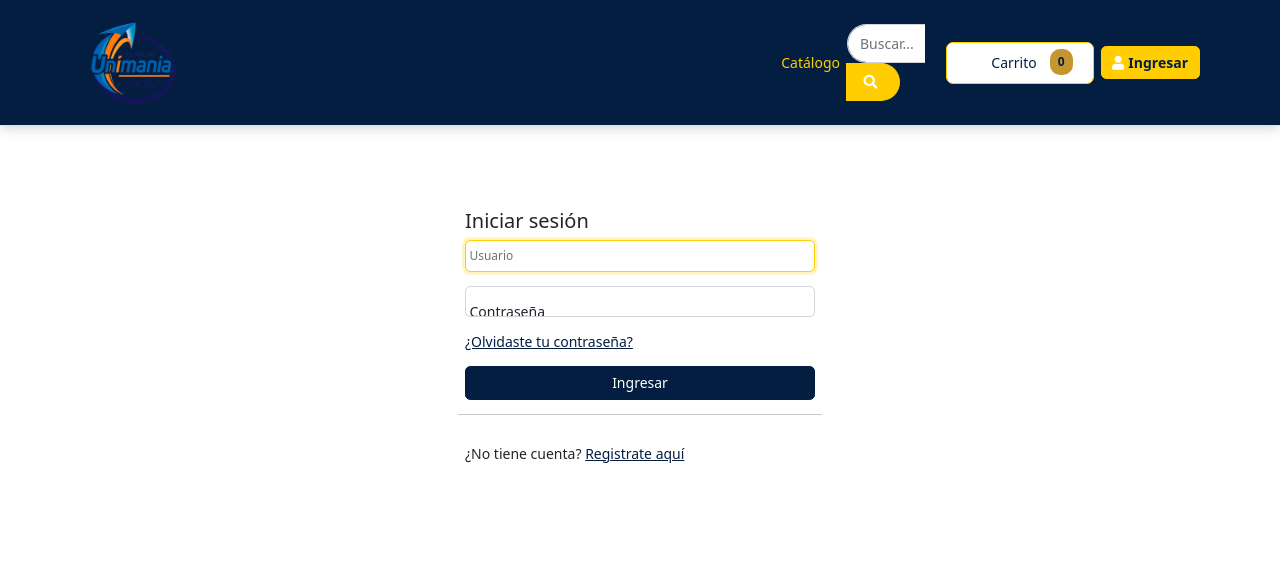
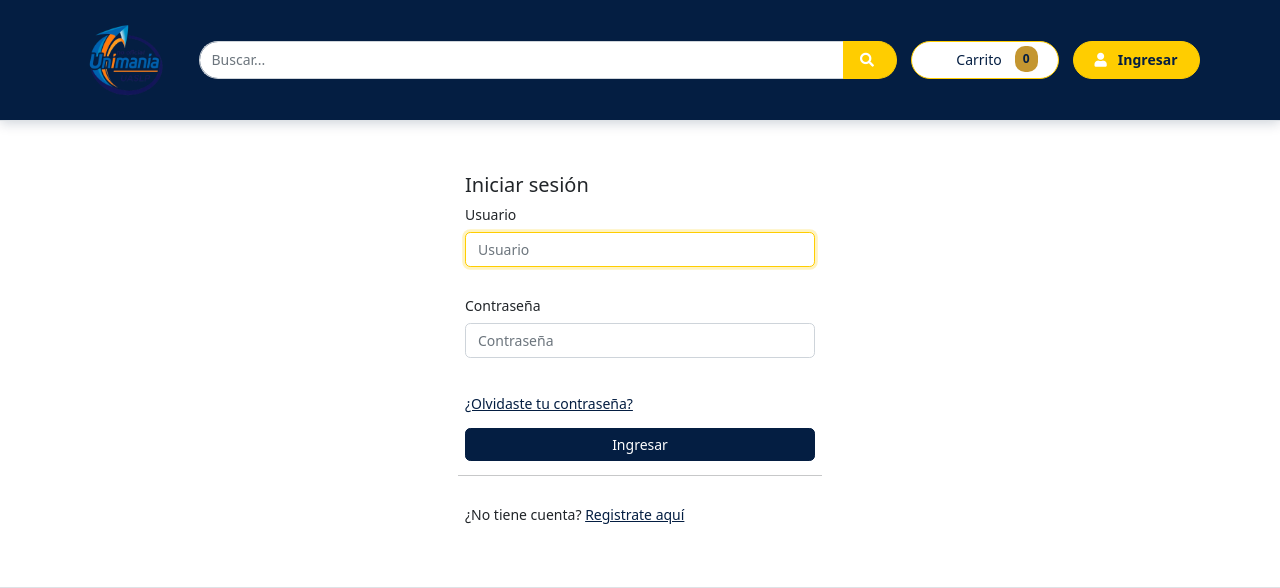
Before and after one commit to enriqueleyva/tienda, a PHP site: page /tienda/login.php in a window 1280 px wide. Shown: the top 588 px of the page. Run offline with PHP 8.4, Linux system fonts and the light colour scheme; data that the repository does not hold is empty.

Commit message:
Refactor navbar and login form styles; improve layout and accessibility

```diff
--- a/css/unimania-theme.css
+++ b/css/unimania-theme.css
@@ -33,7 +33,17 @@ a:focus {
     background-color: var(--unimania-navy) !important;
     border-bottom: 4px solid var(--unimania-gold);
     box-shadow: 0 2px 12px rgba(4, 30, 66, 0.2);
+    padding-block: 0.5rem;
+    /* CAMBIO 1: Damos una altura mínima a la BARRA AZUL */
+    min-height: 120px; /* <-- ¡AJUSTA ESTE VALOR A TU GUSTO! */
 }
+
+/* CAMBIO 2: Devolvemos el LOGO a un tamaño razonable */
+.navbar-unimania .logo-unimania {
+    height: 90px; /* <-- Logo más pequeño que la barra */
+    width: auto; /* Mantiene la proporción */
+}
+
 
 .navbar-unimania .navbar-brand,
 .navbar-unimania .nav-link,
@@ -60,13 +70,14 @@ a:focus {
 }
 
 .navbar-unimania .navbar-nav {
-    margin-right: 3rem;
+    margin-right: 1.5rem;
 }
 
+
 .navbar-unimania .navbar-search-form {
-    flex: 1 1 320px;
-    max-width: 480px;
-    margin-right: 1.5rem;
+    max-width: 800px;
+    width: 100%;
+    margin-right: 0;
 }
 
 .navbar-unimania .navbar-search-form .input-group {
@@ -111,18 +122,82 @@ a:focus {
     color: currentColor;
 }
 
+.navbar-unimania .navbar-actions {
+    align-items: stretch;
+    gap: 1.25rem;
+}
+
+
+.navbar-unimania .navbar-actions > * {
+    align-self: stretch;
+}
+
+.navbar-unimania .navbar-cart-btn,
+.navbar-unimania a.navbar-login,
+.navbar-unimania .navbar-login > .btn {
+    display: inline-flex;
+    align-items: center;
+    justify-content: center;
+    gap: 0.5rem;
+    padding-inline: 1.5rem;
+    padding-block: 0;
+    min-height: 2.75rem;
+    border-radius: 999px;
+    font-size: 1rem;
+    line-height: 1;
+}
+
+.navbar-unimania .navbar-login.dropdown {
+    display: inline-flex;
+}
+
+.navbar-unimania .navbar-login.dropdown > .btn {
+    height: 100%;
+}
+
+.navbar-unimania .navbar-cart-btn .fas,
+.navbar-unimania a.navbar-login .fas,
+.navbar-unimania .navbar-login > .btn .fas {
+    font-size: 1rem;
+}
+
+.navbar-unimania .navbar-cart-btn span.badge {
+    margin-left: 0.35rem;
+}
+
+/* --- MEDIA QUERIES --- */
 @media (max-width: 991.98px) {
     .navbar-unimania .navbar-nav {
         margin-right: 0;
         margin-bottom: 1rem;
     }
 
+    .navbar-unimania .navbar-actions {
+        gap: 1rem;
+        width: 100%;
+        justify-content: center;
+    }
+
     .navbar-unimania .navbar-search-form {
-        flex: 1 1 auto;
+        flex: 1 1 100%;
+        margin: 0;
         max-width: none;
-        margin: 0 0 1rem 0;
+        margin-bottom: 1rem;
     }
 }
+
+@media (min-width: 992px) {
+    .navbar-unimania .navbar-actions {
+        flex-wrap: nowrap;
+    }
+
+    .navbar-unimania .navbar-cart-btn,
+    .navbar-unimania .navbar-login {
+        flex-shrink: 0;
+    }
+}
+/* --- FIN MEDIA QUERIES --- */
+
 
 .footer-unimania {
     background-color: var(--unimania-navy) !important;
--- a/login.php
+++ b/login.php
@@ -56,13 +56,13 @@ if (!empty($_POST)) {
 
             <input type="hidden" name="proceso" value="<?php echo $proceso; ?>">
 
-            <div class="form-floating">
+            <div class="mb-3">
+                <label class="form-label" for="usuario">Usuario</label>
                 <input class="form-control" type="text" id="usuario" name="usuario" placeholder="Usuario" required autofocus>
-                <label for="usuario">Usuario</label>
             </div>
-            <div class="form-floating">
+            <div class="mb-4">
+                <label class="form-label" for="password">Contraseña</label>
                 <input class="form-control" type="password" id="password" name="password" placeholder="Contraseña" required>
-                <label for="password">Contraseña</label>
             </div>
 
             <div class="col-12">
@@ -78,7 +78,6 @@ if (!empty($_POST)) {
                 ¿No tiene cuenta? <a href="registro.php">Registrate aquí</a>
             </div>
         </form>
-        </div>
     </main>
 
     <?php include 'footer.php'; ?>
--- a/menu.php
+++ b/menu.php
@@ -1,11 +1,7 @@
-<!-- Menu de navegación -->
-<header>
-
 <link rel="icon" type="image/png" href="favicon.png">
     <link href="css/all.min.css" rel="stylesheet">
     <link href="css/estilos.css" rel="stylesheet">
     <link href="css/styles.css" rel="stylesheet"/>
-    <!-- Nuevos archivos CSS organizados -->
     <link href="css/layout.css" rel="stylesheet">
     <link href="css/carousel.css" rel="stylesheet">
     <link href="css/custom-buttons.css" rel="stylesheet">
@@ -13,24 +9,19 @@
     <link href="css/unimania-theme.css" rel="stylesheet">
 
 <nav class="navbar navbar-expand-lg navbar-dark border-bottom navbar-unimania">
-        <div class="container my-1" >
+        <div class="container my-1 align-items-center" >
 
-            <a href="index.php">
-                <img src="images/unimania_logo_sf.png" alt="UNIMANIA" style="width:15%">
+            <a href="index.php" class="navbar-brand">
+                <img src="images/unimania_logo_sf.png" alt="UNIMANIA" class="logo-unimania">
             </a>
 
             <button class="navbar-toggler" type="button" data-bs-toggle="collapse" data-bs-target="#navBarTop" aria-controls="navBarTop" aria-expanded="false">
                 <span class="navbar-toggler-icon"></span>
             </button>
 
-            <div class="collapse navbar-collapse" id="navBarTop">
-                <ul class="navbar-nav me-auto mb-2 mb-lg-0">
-                    <li class="nav-item">
-                        <a class="nav-link active" href="index.php">Catálogo</a>
-                    </li>
-                </ul>
+            <div class="collapse navbar-collapse justify-content-lg-between" id="navBarTop">
 
-                <form method="get" action="index.php" autocomplete="off" class="navbar-search-form">
+                <form method="get" action="index.php" autocomplete="off" class="navbar-search-form mx-lg-3 flex-grow-1">
                     <div class="input-group">
                         <input type="text" name="q" class="form-control" placeholder="Buscar..." aria-describedby="icon-buscar">
                         <button class="btn btn-search" type="submit" id="icon-buscar">
@@ -39,11 +30,12 @@
                     </div>
                 </form>
 
-                <a href="checkout.php" class="btn btn-light btn-outline-primary me-2 btn-lg">
+                <div class="navbar-actions d-flex align-items-center gap-3 flex-shrink-0">
+                    <a href="checkout.php" class="btn btn-light btn-outline-primary btn-lg navbar-cart-btn">
                         <i class="fas fa-shopping-cart"></i>Carrito <span id="num_cart" class="badge bg-secondary"> <?php echo $num_cart; ?> </span>
                     </a>
                      <?php if (isset($_SESSION['user_id'])) { ?>
-                    <div class="dropdown">
+                        <div class="dropdown navbar-login">
                             <button class="btn btn-success dropdown-toggle" type="button" id="btn_session" data-bs-toggle="dropdown" aria-expanded="false">
                                 <i class="fas fa-user"></i> &nbsp; <?php echo $_SESSION['user_name']; ?>
                             </button>
@@ -53,11 +45,11 @@
                             </ul>
                         </div>
                     <?php } else { ?>
-                    <a href="login.php" class="btn btn-success">
+                        <a href="login.php" class="btn btn-success navbar-login">
                             <i class="fas fa-user"></i> Ingresar
                         </a>
                     <?php } ?>
                 </div>
             </div>
+        </div>
     </nav>
-</header>
```
Lines whose indentation alone changed are shown as unchanged.
